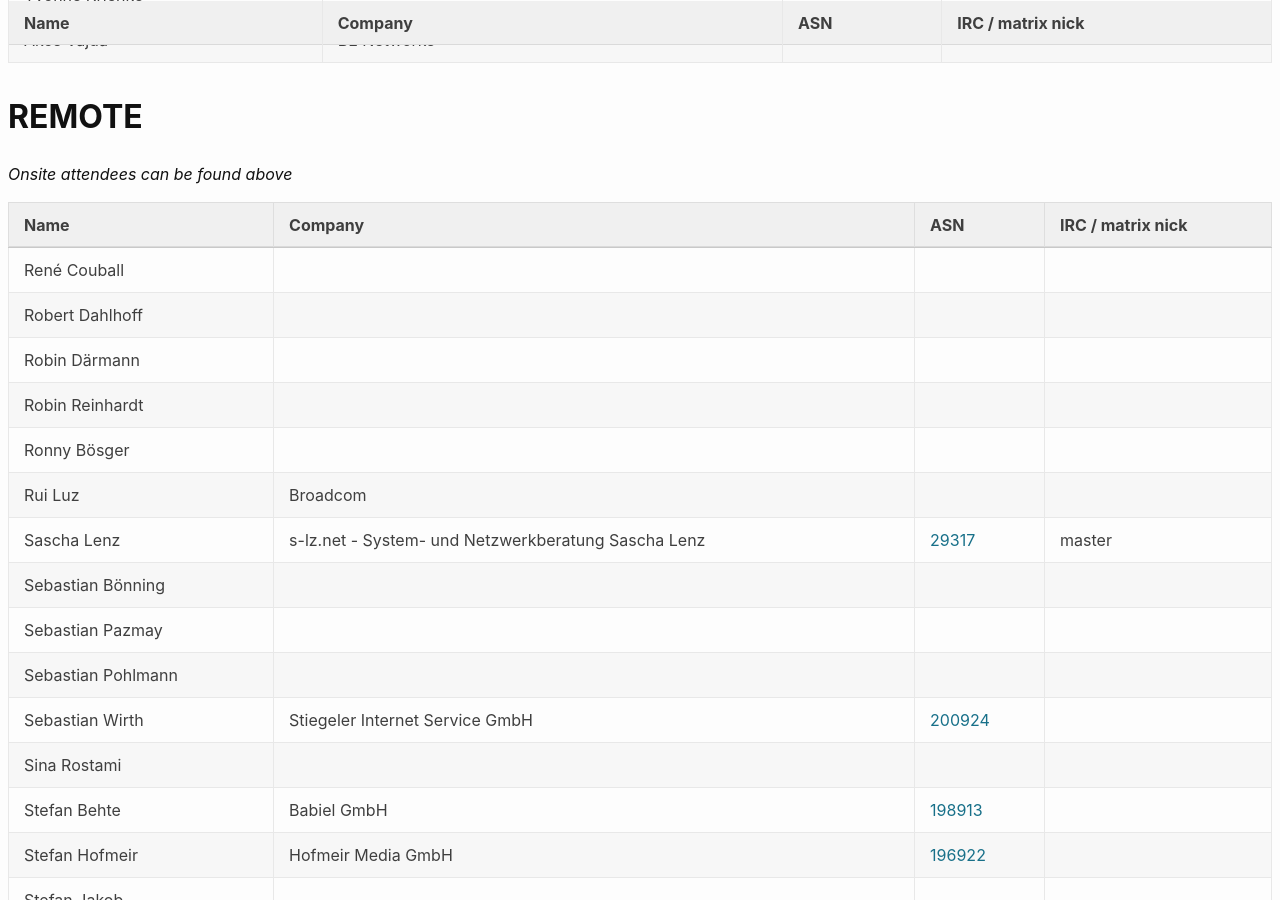
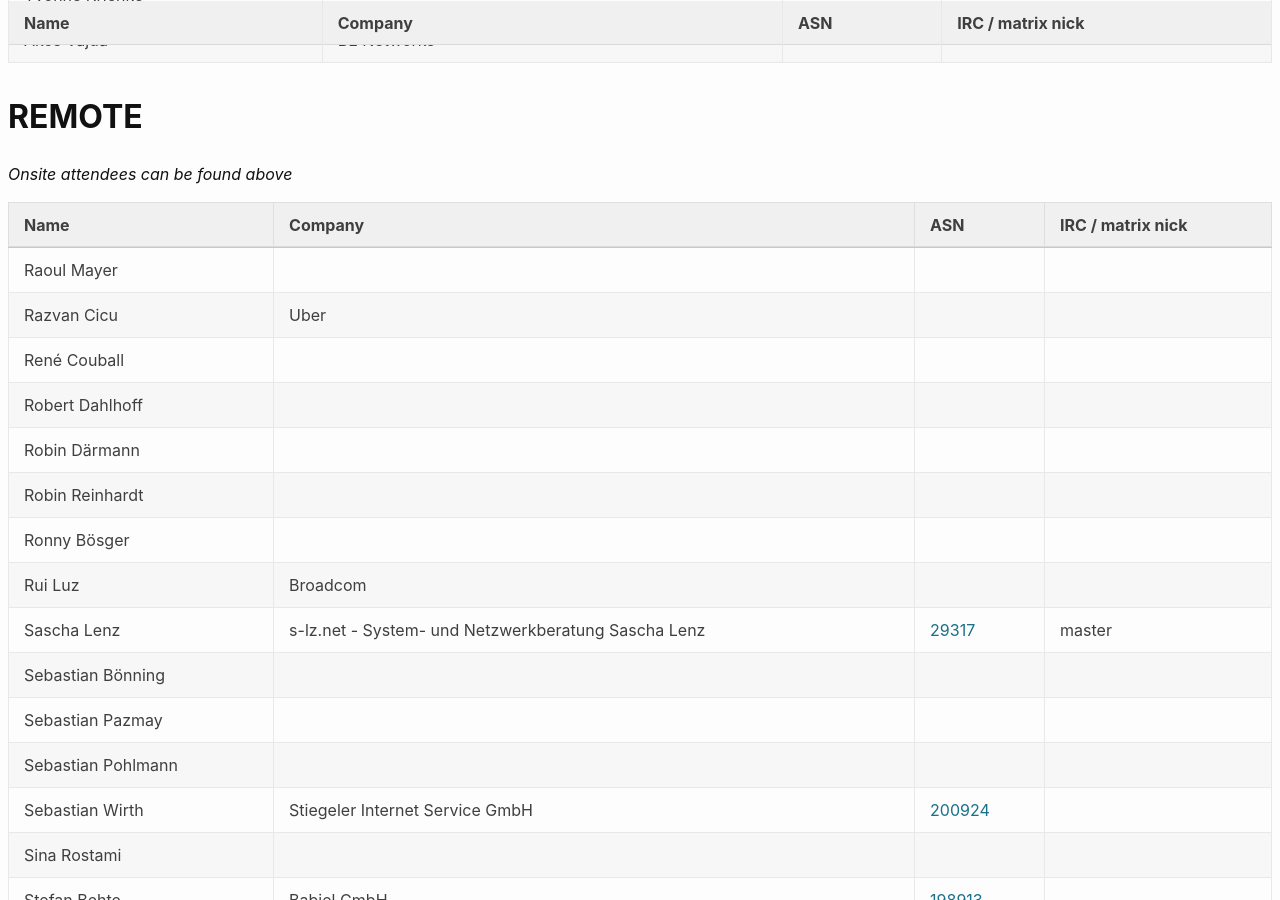
Before and after one commit to denog/pretix-attendeelist, a Jekyll site: the page built from denog16/index.markdown, in a window 1280 px wide and 900 px high, scrolled down 24954 px. Built offline with Jekyll 4.4.1, drawn with Linux system fonts in a browser that asks for light colours.

Commit message:
Latest data: Tue Nov 12 08:11:27 UTC 2024

```diff
--- a/_data/attendees_denog16_online.json
+++ b/_data/attendees_denog16_online.json
@@ -1,4 +1,16 @@
 [
+  {
+    "name": "Raoul Mayer",
+    "company": null,
+    "irc": null,
+    "asn": null
+  },
+  {
+    "name": "Razvan Cicu",
+    "company": "Uber",
+    "irc": null,
+    "asn": null
+  },
   {
     "name": "René Couball",
     "company": null,
```
